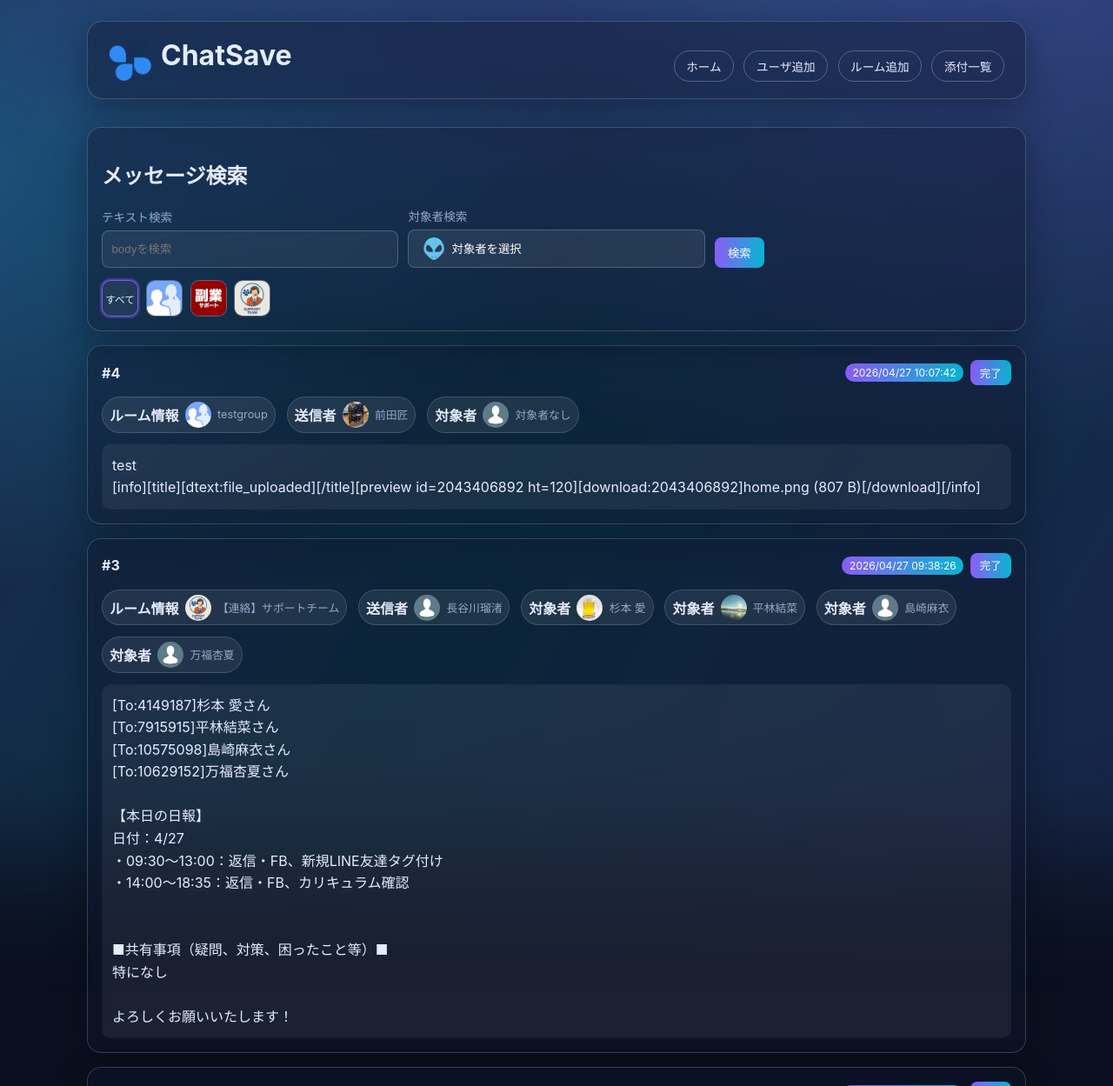
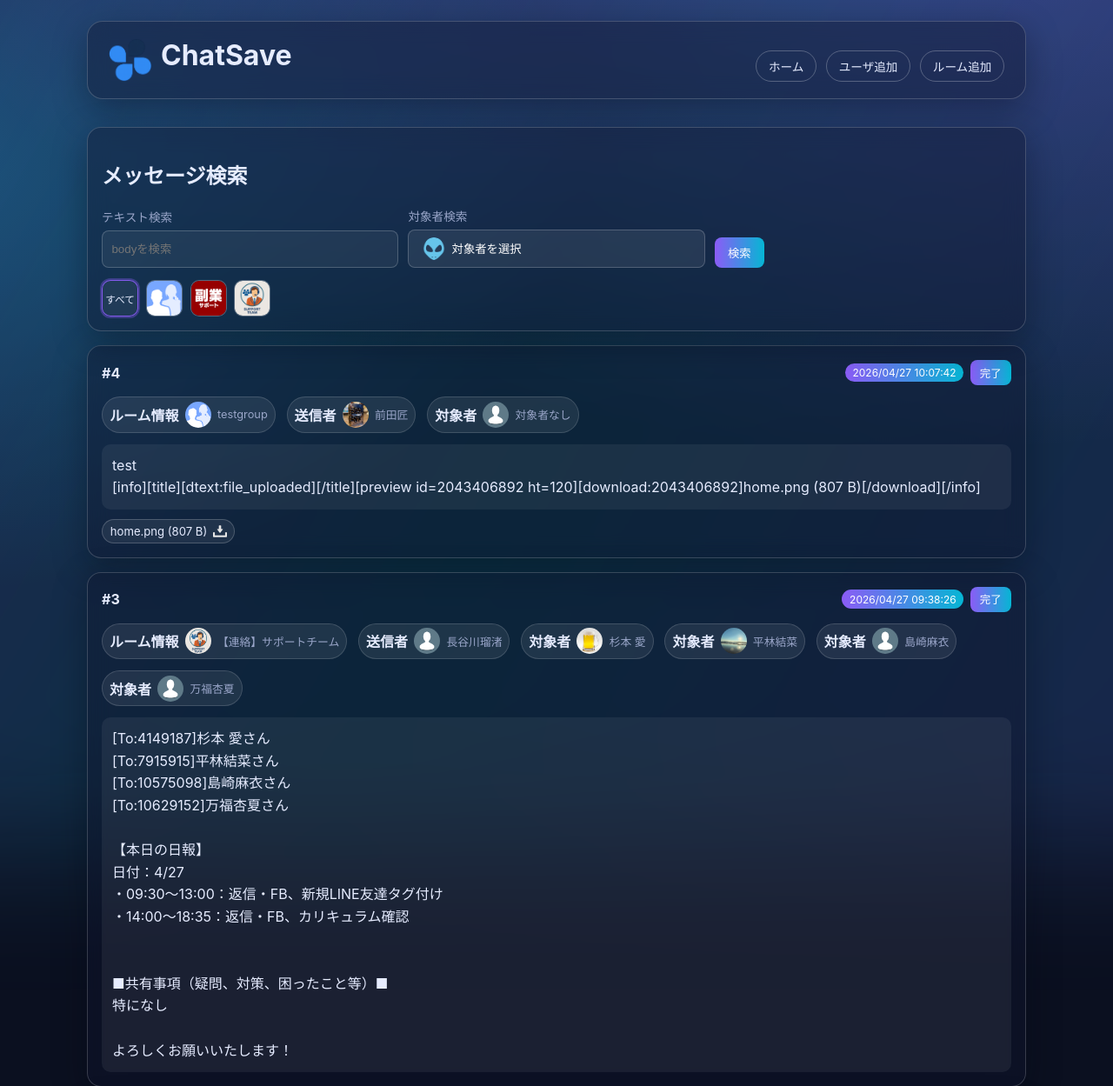
Before and after one commit to maeda-takumi/chatwork, a PHP site: page / in a window 1280 px wide. Shown: the top 1249 px of the page at 87% size. Run offline with PHP 8.4, Linux system fonts and the light colour scheme; data comes from the database, SQL or seed files in the repository.

Commit message:
20260428_01

```diff
--- a/header.php
+++ b/header.php
@@ -20,7 +20,7 @@
         <a href="index.php">ホーム</a>
         <a href="users.php">ユーザ追加</a>
         <a href="rooms.php">ルーム追加</a>
-        <a href="attachments.php">添付一覧</a>
+        <!-- <a href="attachments.php">添付一覧</a> -->
       </nav>
     </div>
   </header>
--- a/index.php
+++ b/index.php
@@ -58,6 +58,39 @@ function parse_targets_from_body(string $body): array
     return ['type' => 'none', 'account_ids' => []];
 }
 
+function parse_attachments_from_body(string $body): array
+{
+    if ($body === '') {
+        return [];
+    }
+
+    $matches = [];
+    preg_match_all('/\[download:(\d+)\](.*?)\[\/download\]/is', $body, $matches, PREG_SET_ORDER);
+    if ($matches === []) {
+        return [];
+    }
+
+    $attachments = [];
+    foreach ($matches as $match) {
+        $fileId = trim((string)($match[1] ?? ''));
+        $fileLabel = trim((string)($match[2] ?? ''));
+        if ($fileId === '') {
+            continue;
+        }
+
+        if ($fileLabel === '') {
+            $fileLabel = 'file_id: ' . $fileId;
+        }
+
+        $attachments[] = [
+            'file_id' => $fileId,
+            'file_label' => $fileLabel,
+        ];
+    }
+
+    return $attachments;
+}
+
 
 $targetUsersByAccountId = [];
 foreach ($users as $user) {
@@ -68,6 +101,7 @@ foreach ($messages as $index => $message) {
     $target = parse_targets_from_body((string)($message['body'] ?? ''));
     $messages[$index]['target_type'] = $target['type'];
     $messages[$index]['target_account_ids'] = $target['account_ids'];
+    $messages[$index]['attachments'] = parse_attachments_from_body((string)($message['body'] ?? ''));
 }
 
 if ($selectedTarget !== '') {
@@ -283,13 +317,39 @@ include __DIR__ . '/header.php';
           ?>
           <div class="entity-chip" data-tooltip="<?php echo htmlspecialchars($targetLabel, ENT_QUOTES, 'UTF-8'); ?>">
             <strong>対象者</strong>
-            <img src="<?php echo htmlspecialchars($targetIcon !== '' ? $targetIcon : 'img/all.png', ENT_QUOTES, 'UTF-8'); ?>" alt="<?php echo htmlspecialchars($targetLabel, ENT_QUOTES, 'UTF-8'); ?>" onerror="this.onerror=null;this.src='img/all.png';">
+            <img src="<?php echo htmlspecialchars($targetIcon !== '' ? $targetIcon : 'img/noimage.png', ENT_QUOTES, 'UTF-8'); ?>" alt="<?php echo htmlspecialchars($targetLabel, ENT_QUOTES, 'UTF-8'); ?>" onerror="this.onerror=null;this.src='img/noimage.png';">
             <span><?php echo htmlspecialchars($targetLabel, ENT_QUOTES, 'UTF-8'); ?></span>
           </div>
         <?php endforeach; ?>
       </div>
 
       <div class="message-body"><?php echo nl2br(htmlspecialchars((string)$message['body'], ENT_QUOTES, 'UTF-8')); ?></div>
+      <?php
+        $attachments = is_array($message['attachments'] ?? null) ? $message['attachments'] : [];
+        $downloadRoomId = (int)($message['room_id'] ?? 0);
+      ?>
+      <?php if ($downloadRoomId > 0 && $attachments !== []): ?>
+        <div class="attachment-links">
+          <?php foreach ($attachments as $attachment): ?>
+            <?php
+              $fileId = trim((string)($attachment['file_id'] ?? ''));
+              $fileLabel = trim((string)($attachment['file_label'] ?? ''));
+              if ($fileId === '') {
+                  continue;
+              }
+            ?>
+            <a
+              class="attachment-link"
+              href="download_attachment.php?room_id=<?php echo $downloadRoomId; ?>&amp;file_id=<?php echo urlencode($fileId); ?>"
+              target="_blank"
+              rel="noopener noreferrer"
+            >
+              <span><?php echo htmlspecialchars($fileLabel, ENT_QUOTES, 'UTF-8'); ?></span>
+              <img src="img/download.png" alt="ダウンロード" onerror="this.style.display='none';">
+            </a>
+          <?php endforeach; ?>
+        </div>
+      <?php endif; ?>
     </article>
   <?php endforeach; ?>
 </section>
--- a/style/style.css
+++ b/style/style.css
@@ -493,3 +493,32 @@ code {
   display: inline-block;
   background: rgba(255,255,255,.08);
 }
+.attachment-links {
+  display: flex;
+  flex-wrap: wrap;
+  gap: .45rem;
+  margin-top: .7rem;
+}
+
+.attachment-link {
+  display: inline-flex;
+  align-items: center;
+  gap: .4rem;
+  text-decoration: none;
+  color: var(--text);
+  font-size: .82rem;
+  border: 1px solid rgba(255,255,255,.2);
+  border-radius: 999px;
+  padding: .3rem .55rem;
+  background: rgba(255,255,255,.07);
+}
+
+.attachment-link:hover {
+  background: rgba(255,255,255,.14);
+}
+
+.attachment-link img {
+  width: 16px;
+  height: 16px;
+  object-fit: contain;
+}
```
Also changed, not shown: chatwork_download_api.php (added, +76 -0 lines), download_attachment.php (added, +25 -0 lines), img/download.png (added).
